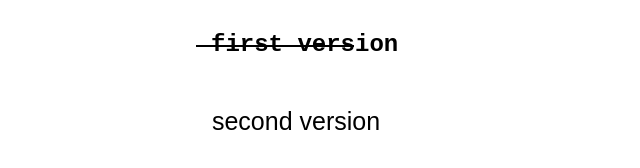
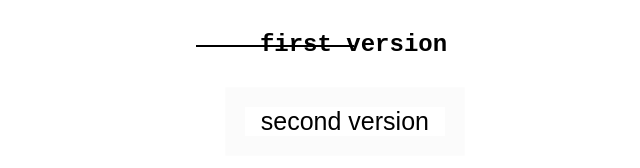
Before and after one commit to webdotG/webdotg.party.github.io, a website: page index.html in a window 1280 px wide. Shown: the whole page, without its empty margins (294-934 px from the left). Drawn offline with Linux system fonts and the light colour scheme.

Commit message:
content centr index page

```diff
--- a/css/style.css
+++ b/css/style.css
@@ -18,6 +18,13 @@ a{
 
 
 @media (min-width:320px) {
+
+.index-navigation__wrapper{
+	display: flex ;
+	justify-content: center;
+	position: relative;
+	margin-top: 50px;
+}
 
 .index-navigation__item{
 	display: flex;
@@ -48,7 +55,6 @@ a{
 	z-index: -100;
 	position: absolute;
 	top: 19.5px;
-	left: 5px;
 	height: 2px;
 	width: 200px;
 }
@@ -92,7 +98,7 @@ a{
 	}
 
 	.resp__v2{
-		animation: pulse 1s infinite;
+		animation: pulse 1.3s infinite;
 	}
 
 	@keyframes pulse {
```
